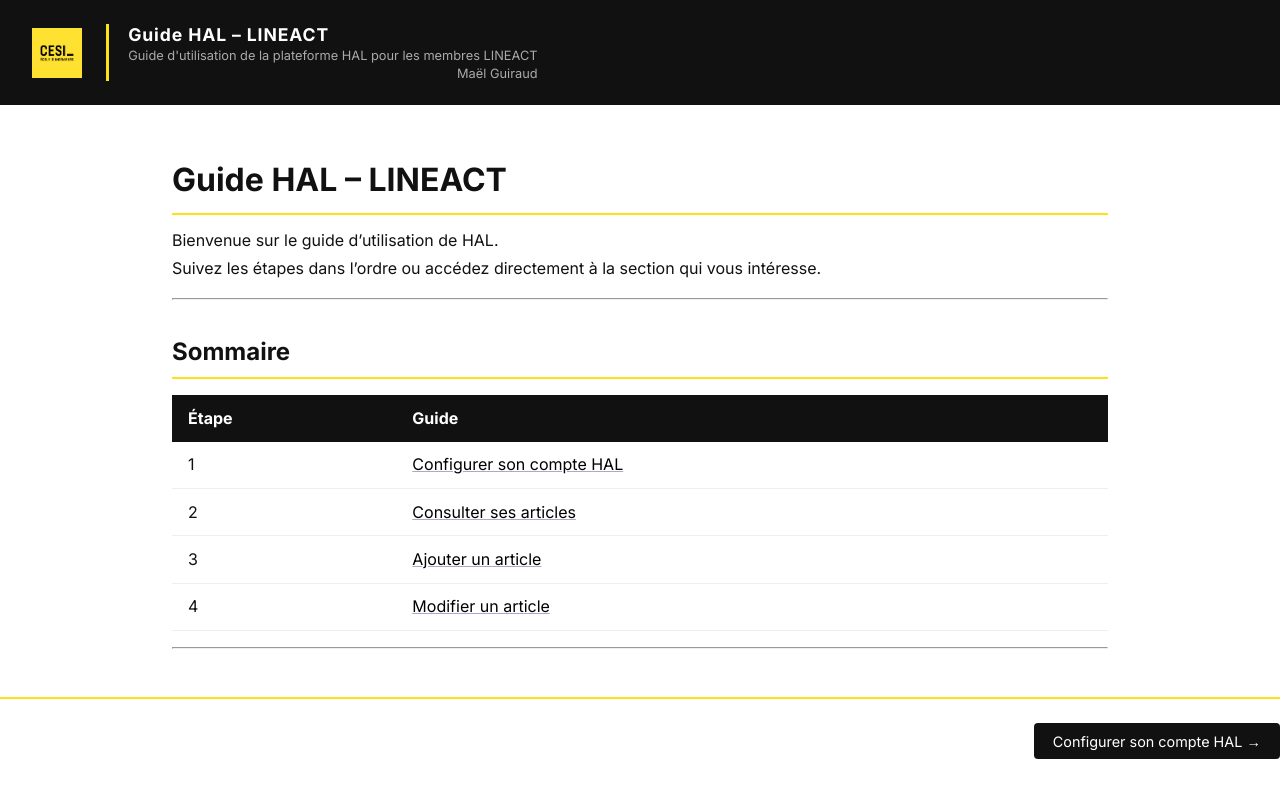
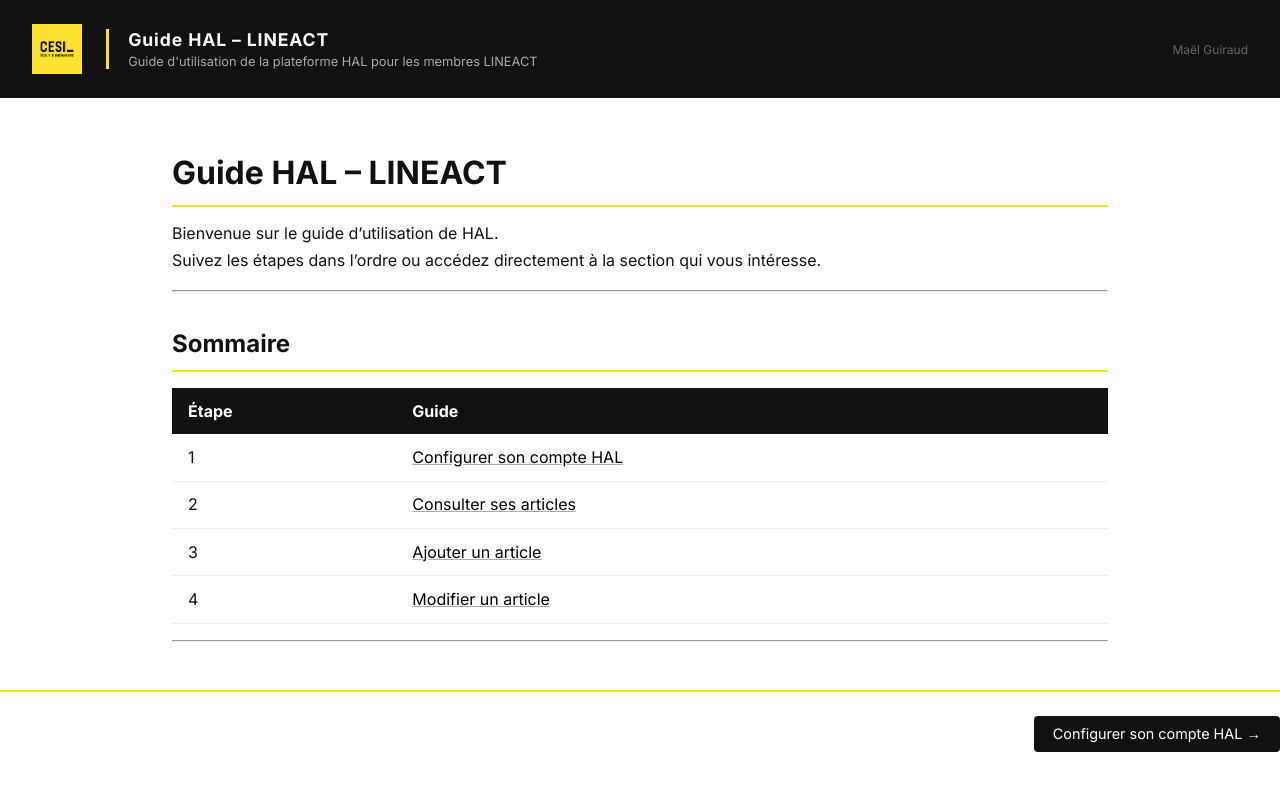
Before and after one commit to Mael-Guiraud/guide-hal, a Jekyll site: the page built from index.md, in a window 1280 px wide. Shown: the top 798 px of the page. Built offline with Jekyll 4.4.1, drawn with Linux system fonts in a browser that asks for light colours; our own code applies the rules of GitHub Pages for plain Markdown files.

Commit message:
align author

```diff
--- a/_layouts/default.html
+++ b/_layouts/default.html
@@ -142,8 +142,8 @@
     <div class="header-text">
       <h1>{{ site.title }}</h1>
       <p>{{ site.description }}</p>
-      <p class="author">{{ site.author }}</p>
     </div>
+    <p class="author" style="margin-left: auto;">{{ site.author }}</p>
   </header></a>
 
   <main>
```
